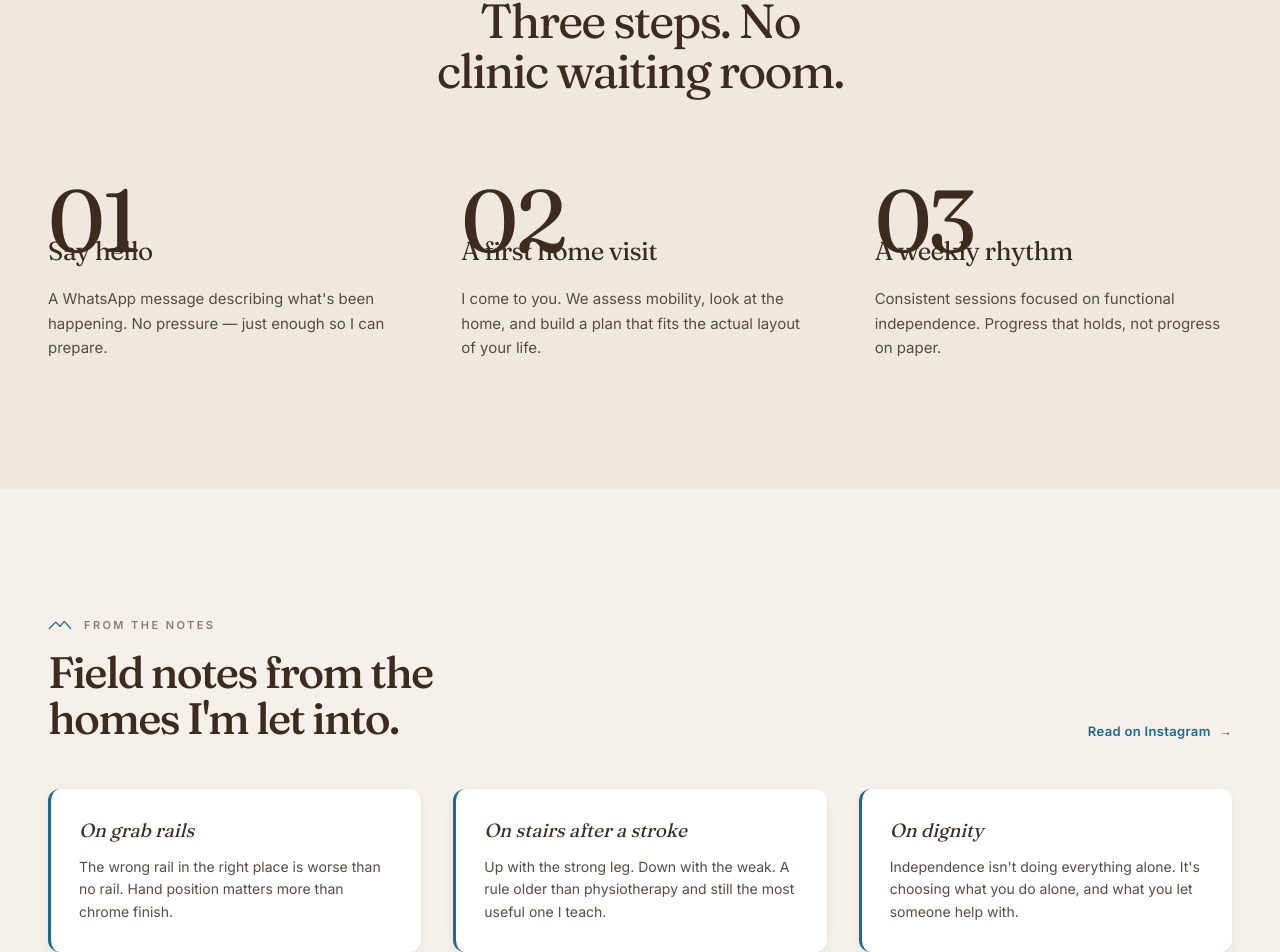
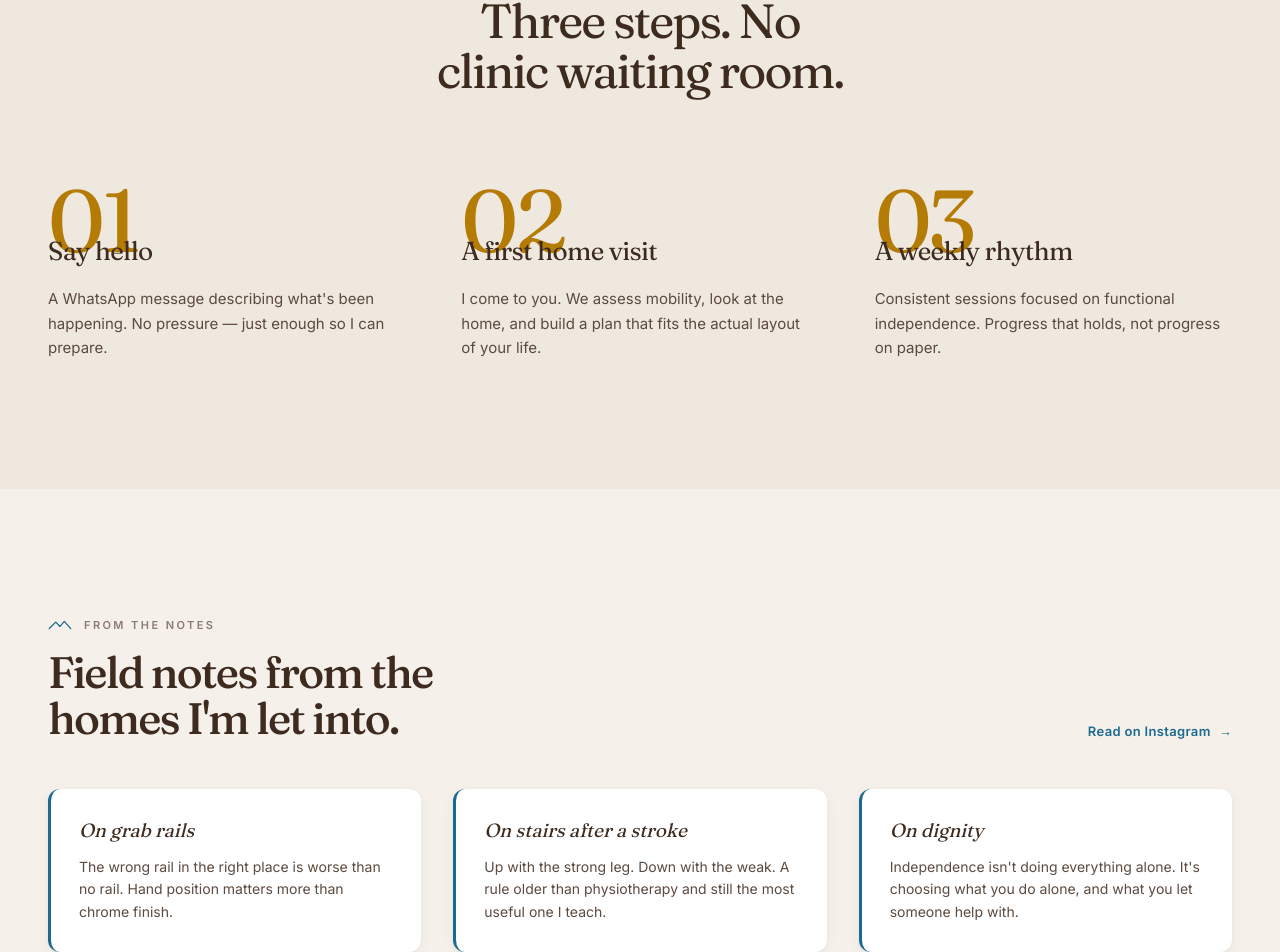
Before and after one commit to sickle5stone/followmephysio, a React (Vite) app in the folder prototype/: page / in a window 1280 px wide. Shown: the part 3833-4785 px from the top of the page. Built offline with nearby package versions, Linux system fonts and the light colour scheme.

Commit message:
style: restore full gold opacity on journey numerals

```diff
--- a/prototype/src/components/Journey.jsx
+++ b/prototype/src/components/Journey.jsx
@@ -30,7 +30,7 @@ export default function Journey() {
             <div key={step.title} className="relative pt-14 isolate">
               <span
                 aria-hidden="true"
-                className="pointer-events-none absolute top-0 left-0 z-0 font-display text-[88px] leading-none text-gold/70 tracking-tightest select-none"
+                className="pointer-events-none absolute top-0 left-0 z-0 font-display text-[88px] leading-none text-gold tracking-tightest select-none"
               >
                 {String(i + 1).padStart(2, "0")}
               </span>
```
